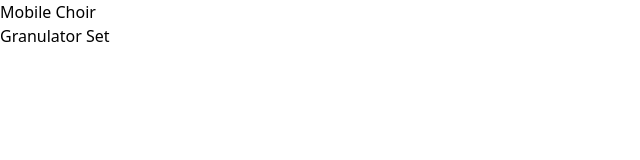
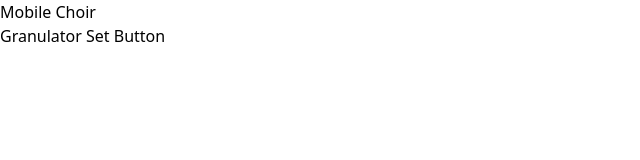
Before and after one commit to iColpitts/the-musical-web, a Nuxt app: page /mobile-choir in a window 1280 px wide. Shown: the top 160 px of the page, without its empty margins (0-640 px from the left). Built offline with nearby package versions, Linux system fonts and the light colour scheme; no server answers; the database is empty.

Commit message:
Content doing a lot of interaction heavy lifting.

```diff
--- a/pages/mobile-choir.vue
+++ b/pages/mobile-choir.vue
@@ -3,7 +3,7 @@
         <p>Mobile Choir</p>
         <p class="py-10">{{ this.granulatorData }}</p>
         <p class="py-10">{{  this.userData }}</p>
-        <button @click="granularSet">Granulator Set</button>
+        <button @click="granularSet">Granulator Set Button</button>
     </div>
 </template>
 
@@ -45,6 +45,11 @@
                 console.log('setting DB granulator')
                 set(ref(db, 'granulator/'), newData);
             },
+            setDbUser(newData) {
+                let db = useNuxtApp().$database
+                console.log('setting DB granulator')
+                set(ref(db, 'users/'), newData);
+            },
             granularSet() {
                 console.log('ganulator Setting')
                 let newGranulator = {
```
